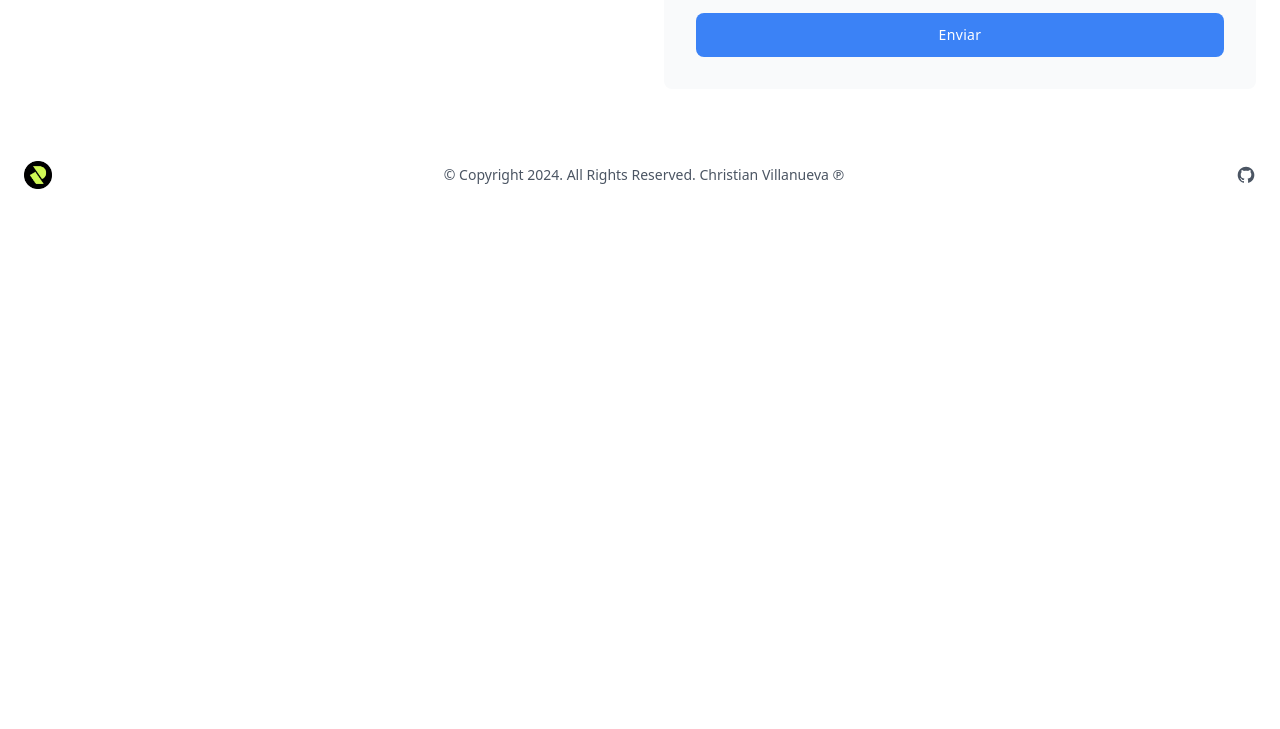
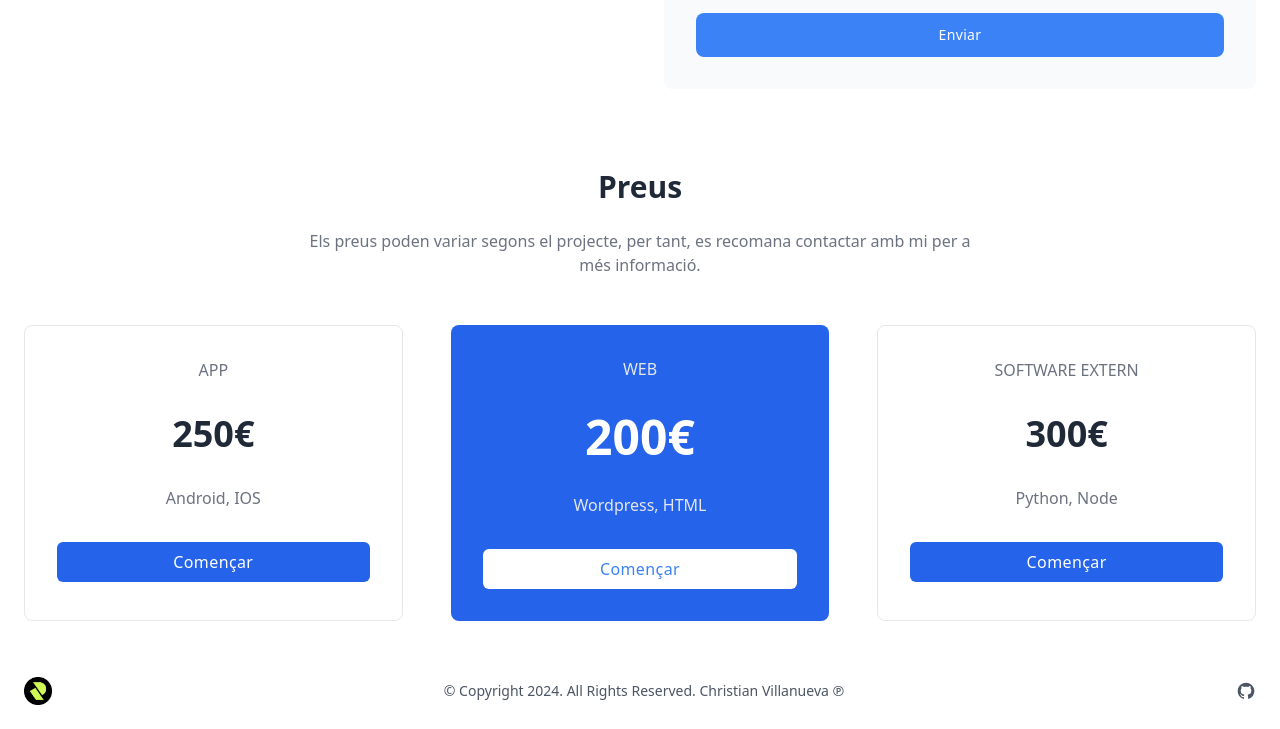
Before and after one commit to 2DAM-202425-PROJECTE/landing-page-christianvillanueva, a website built with Vite: page landing-page-christian/index.html in a window 1280 px wide. Shown: the part 3239-3968 px from the top of the page. Before the commit the page ends 3452 px from the top, so only its background shows below. Built offline with nearby package versions, Linux system fonts and the light colour scheme.

Commit message:
seccio preus afegida Fix #3

```diff
--- a/landing-page-christian/index.html
+++ b/landing-page-christian/index.html
@@ -284,6 +284,59 @@
         </div>
       </div>
     </section>
+    <div class="bg-white dark:bg-gray-900">
+      <div class="container px-6 py-8 mx-auto">
+        <h1 class="text-2xl font-semibold text-center text-gray-800 capitalize lg:text-3xl dark:text-white">Preus</h1>
+
+        <p class="max-w-2xl mx-auto mt-4 text-center text-gray-500 xl:mt-6 dark:text-gray-300">
+          Els preus poden variar segons el projecte, per tant, es recomana contactar amb mi per a més informació.
+        </p>
+
+        <div class="grid grid-cols-1 gap-8 mt-6 xl:mt-12 xl:gap-12 md:grid-cols-2 lg:grid-cols-3">
+          <div class="w-full p-8 space-y-8 text-center border border-gray-200 rounded-lg dark:border-gray-700">
+            <p class="font-medium text-gray-500 uppercase dark:text-gray-300">APP</p>
+
+            <h2 class="text-4xl font-semibold text-gray-800 uppercase dark:text-gray-100">
+             250€
+            </h2>
+
+            <p class="font-medium text-gray-500 dark:text-gray-300">Android, IOS</p>
+
+            <button class="w-full px-4 py-2 mt-10 tracking-wide text-white capitalize transition-colors duration-300 transform bg-blue-600 rounded-md hover:bg-blue-500 focus:outline-none focus:bg-blue-500 focus:ring focus:ring-blue-300 focus:ring-opacity-80">
+              Començar
+            </button>
+          </div>
+
+          <div class="w-full p-8 space-y-8 text-center bg-blue-600 rounded-lg">
+            <p class="font-medium text-gray-200 uppercase">WEB</p>
+
+            <h2 class="text-5xl font-bold text-white uppercase dark:text-gray-100">
+              200€
+            </h2>
+
+            <p class="font-medium text-gray-200">Wordpress, HTML</p>
+
+            <button class="w-full px-4 py-2 mt-10 tracking-wide text-blue-500 capitalize transition-colors duration-300 transform bg-white rounded-md hover:bg-gray-100 focus:outline-none focus:bg-gray-100 focus:ring focus:ring-gray-200 focus:ring-opacity-80">
+              Començar
+            </button>
+          </div>
+
+          <div class="w-full p-8 space-y-8 text-center border border-gray-200 rounded-lg dark:border-gray-700">
+            <p class="font-medium text-gray-500 uppercase dark:text-gray-300">Software extern</p>
+
+            <h2 class="text-4xl font-semibold text-gray-800 uppercase dark:text-gray-100">
+              300€
+             </h2>
+
+            <p class="font-medium text-gray-500 dark:text-gray-300">Python, Node</p>
+
+            <button class="w-full px-4 py-2 mt-10 tracking-wide text-white capitalize transition-colors duration-300 transform bg-blue-600 rounded-md hover:bg-blue-500 focus:outline-none focus:bg-blue-500 focus:ring focus:ring-blue-300 focus:ring-opacity-80">
+              Començar
+            </button>
+          </div>
+        </div>
+      </div>
+    </div>
     <footer class="bg-white dark:bg-gray-900">
       <div class="container flex flex-col items-center justify-between p-6 mx-auto space-y-4 sm:space-y-0 sm:flex-row">
         <a href="">
```
